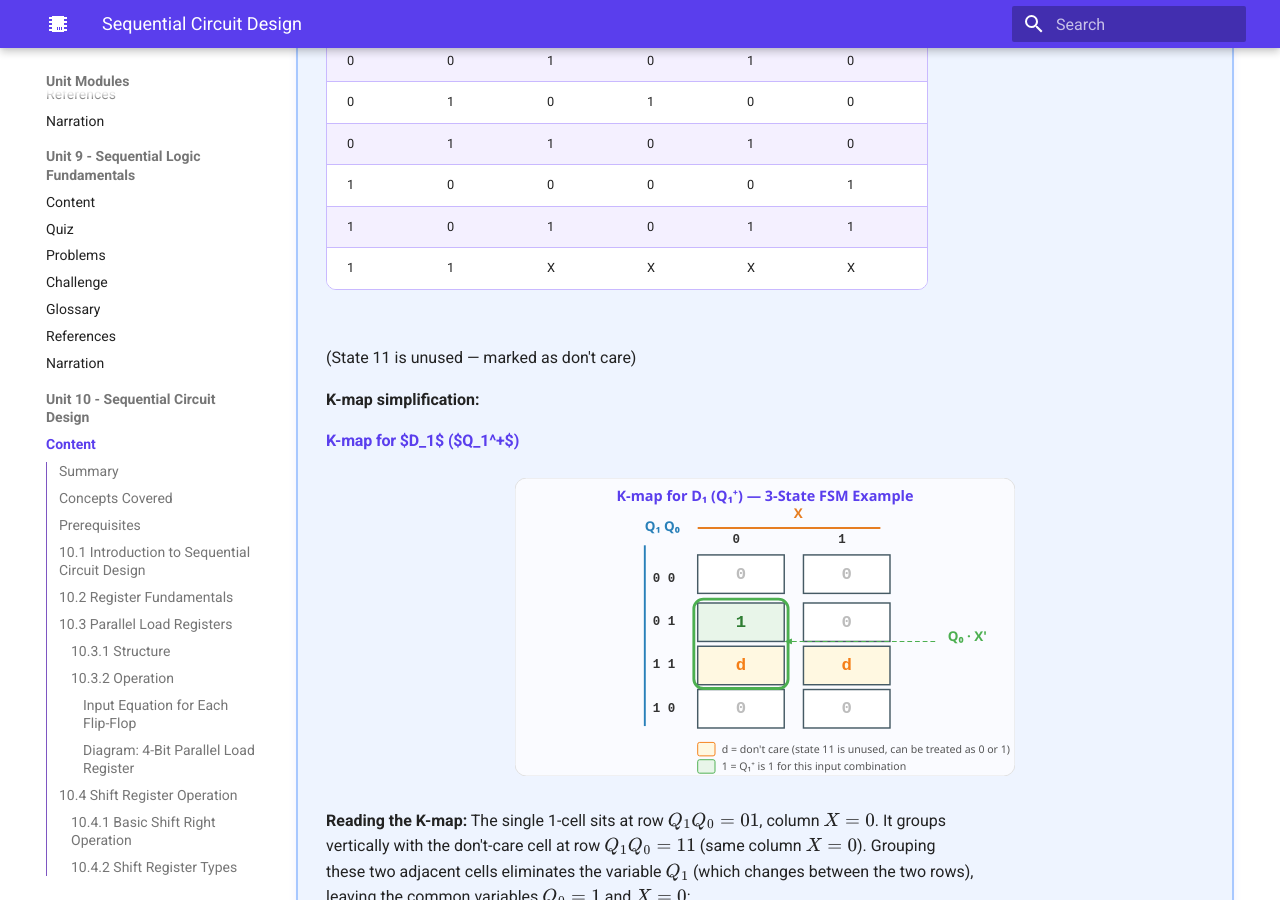
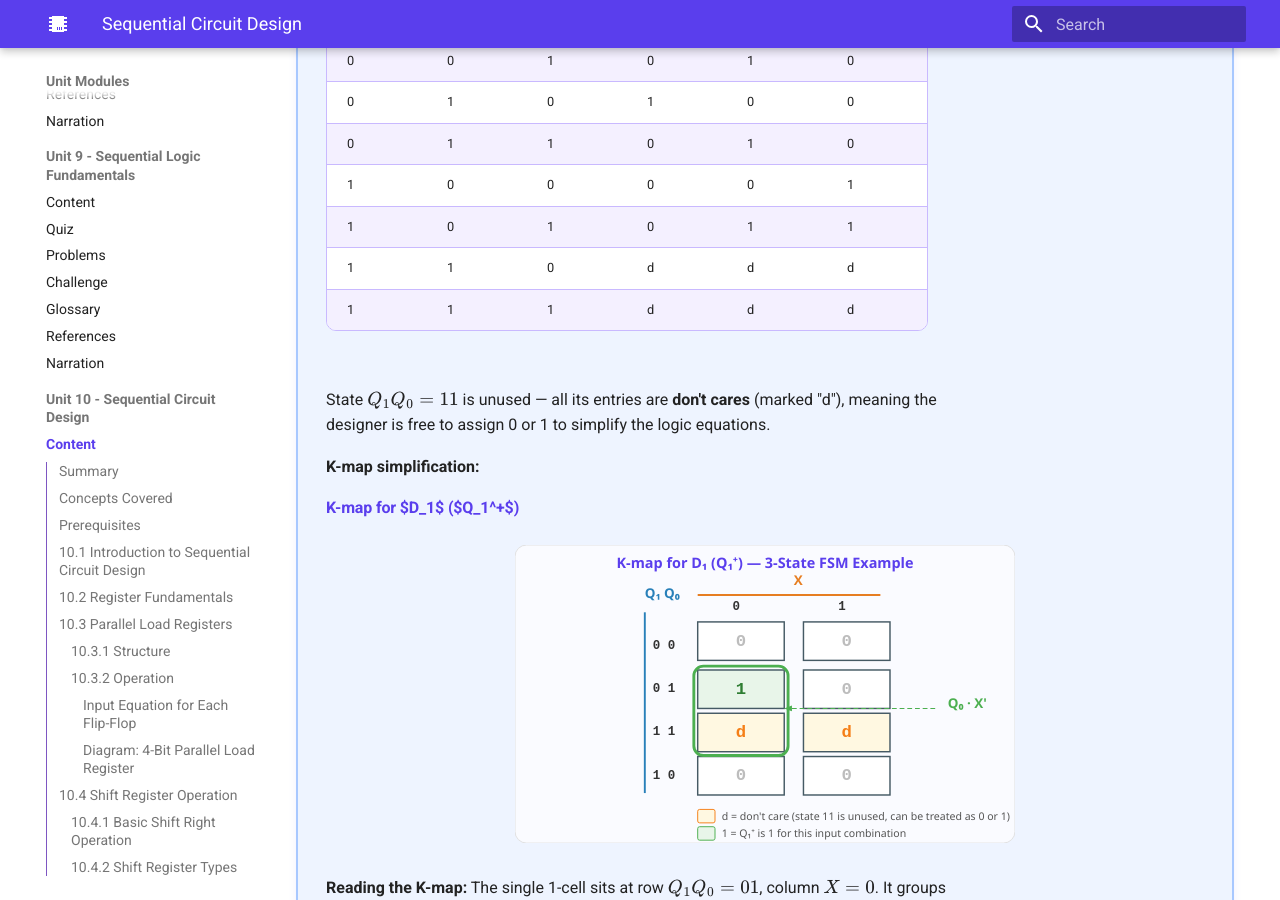
Before and after one commit to Nati-123/intelligent-textbook-ee2301, an MkDocs documentation site: the page built from docs/unit10-sequential-design/index.md, in a window 1280 px wide and 900 px high, scrolled down 37700 px. Built offline with MkDocs 1.6.1 and Material for MkDocs 9.7.7, drawn with Linux system fonts in a browser that asks for light colours; nearby versions of some CDN libraries.

Commit message:
Fix transition table: use 'd' for don't-cares, split unused state into two input rows
- Replace 'X' with 'd' in transition table to avoid confusion with input variable X
- Split single unused-state row into X=0 and X=1 rows for clarity
- Expand don't-care explanation for students

Co-Authored-By: Claude Opus 4.6 <noreply@anthropic.com>

```diff
--- a/docs/unit10-sequential-design/index.md
+++ b/docs/unit10-sequential-design/index.md
@@ -1259,9 +1259,10 @@ Consider a 3-state Moore FSM with binary assignment $S_0 = 00$, $S_1 = 01$, $S_2
 | 0 | 1 | 1 | 0 | 1 | 0 |
 | 1 | 0 | 0 | 0 | 0 | 1 |
 | 1 | 0 | 1 | 0 | 1 | 1 |
-| 1 | 1 | X | X | X | X |
-
-(State 11 is unused — marked as don't care)
+| 1 | 1 | 0 | d | d | d |
+| 1 | 1 | 1 | d | d | d |
+
+State $Q_1 Q_0 = 11$ is unused — all its entries are **don't cares** (marked "d"), meaning the designer is free to assign 0 or 1 to simplify the logic equations.
 
 **K-map simplification:**
 
```
